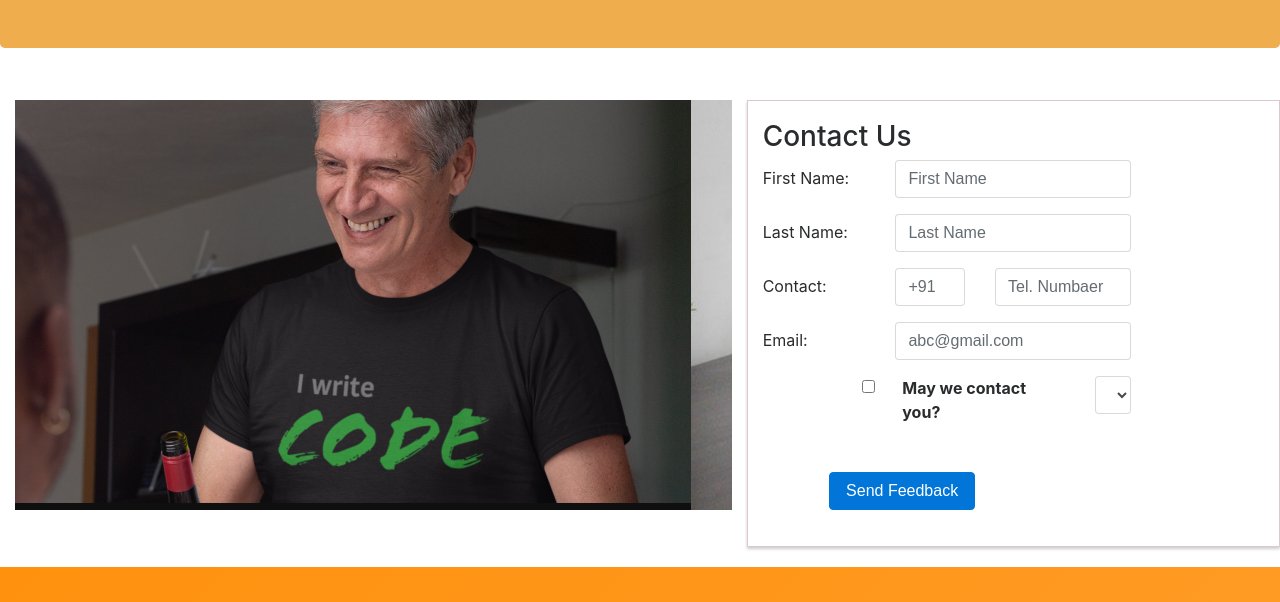
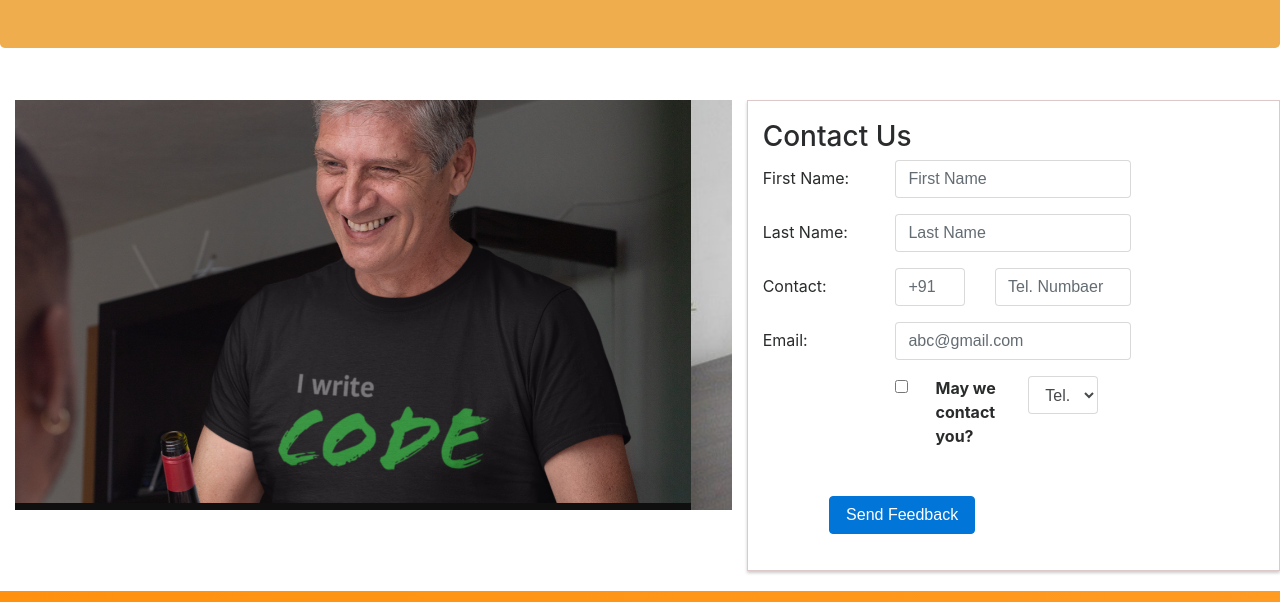
Before and after one commit to Nikhil-Gupta-prog/Nikhil-Gupta-prog.github.io, a website: page index.html in a window 1280 px wide. Shown: the part 198-800 px from the top of the page. Drawn offline with nearby package versions, Linux system fonts and the light colour scheme.

Commit message:
Update index.html

```diff
--- a/index.html
+++ b/index.html
@@ -9,16 +9,18 @@
         <link rel="stylesheet" href="node_modules/font-awesome/css/font-awesome.min.css">
         <link rel="stylesheet" href="node_modules/bootstrap-social/bootstrap-social.css">
         <link rel="stylesheet" href="./css/index.css">
-        <link rel="stylesheet" href="https://cdn.jsdelivr.net/npm/bootstrap@4.5.3/dist/css/bootstrap.min.css">
+        <link rel="stylesheet" href="./css/index.scss">
+
         <link rel="stylesheet" href="https://cdnjs.cloudflare.com/ajax/libs/slick-carousel/1.8.1/slick.min.css">
-
-          <link href="https://maxcdn.bootstrapcdn.com/bootstrap/4.0.0-alpha.6/css/bootstrap.min.css" rel="stylesheet">
-          <link href="https://cdnjs.cloudflare.com/ajax/libs/slick-carousel/1.8.1/slick.min.css" rel="stylesheet">
-
+        <link href="https://maxcdn.bootstrapcdn.com/bootstrap/4.0.0-alpha.6/css/bootstrap.min.css" rel="stylesheet">
+        <link href="https://cdnjs.cloudflare.com/ajax/libs/slick-carousel/1.8.1/slick.min.css" rel="stylesheet">
         <script src="https://code.jquery.com/jquery-3.2.1.min.js"></script>
         <script src="https://maxcdn.bootstrapcdn.com/bootstrap/4.0.0-alpha.6/js/bootstrap.min.js"></script>
         <script src="https://cdnjs.cloudflare.com/ajax/libs/slick-carousel/1.8.1/slick.min.js"></script>
         <script src="https://maxcdn.bootstrapcdn.com/font-awesome/4.7.0/css/font-awesome.min.css"></script>
+
+
+
 
 </head>
 
@@ -114,7 +116,7 @@
                      </div>
 
                      <div class="form-group row">
-                         <div class="col-md-7 offset-md-3">
+                         <div class="col-md-4 offset-md-4">
                              <div class="form-check">
                                  <input type="checkbox" class="form-check-input" name="approve" id="approve" value="">
                                  <label class="form-check-label" for="approve">
@@ -122,7 +124,7 @@
                                  </label>
                              </div>
                          </div>
-                         <div class="col-md-2 ">
+                         <div class="col-md-3 ">
                              <select class="form-control">
                                  <option>Tel.</option>
                                  <option>Email</option>
@@ -257,6 +259,5 @@
 <script src="node_modules/popper.js/dist/umd/popper.min.js"></script>
 <script src="node_modules/bootstrap/dist/js/bootstrap.min.js"></script>
 
-
 </body>
 </html>
```
